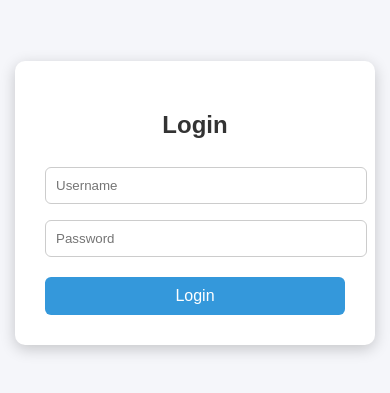
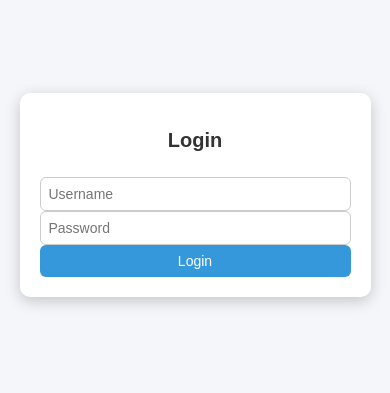
Before and after one commit to sachin-bind99/DataWipeX, a plain HTML site: page myloginpage.html in a window 390 px wide. Shown: the part 227-620 px from the top of the page. Drawn offline with Linux system fonts and the light colour scheme.

Commit message:
Update myloginpage.html

```diff
--- a/myloginpage.html
+++ b/myloginpage.html
@@ -8,34 +8,48 @@
     body {
       font-family: Arial, sans-serif;
       background: #f5f6fa;
-      display: flex;
-      justify-content: center;
-      align-items: center;
+      margin: 0;
+      padding: 0;
+      display: grid;
+      place-items: center; /* centers content both vertically and horizontally */
       height: 100vh;
     }
+
+    .login-container {
+      display: grid;
+      grid-template-columns: 1fr;
+      gap: 20px;
+      width: 90%;
+      max-width: 400px;
+      padding: 20px;
+    }
+
     .login-box {
       background: white;
       padding: 30px;
       border-radius: 10px;
       box-shadow: 0 4px 15px rgba(0,0,0,0.2);
-      width: 300px;
       text-align: center;
+      display: grid;
+      gap: 15px;
     }
+
     .login-box h2 {
-      margin-bottom: 20px;
+      margin-bottom: 10px;
       color: #333;
     }
+
     .login-box input {
       width: 100%;
       padding: 10px;
-      margin: 8px 0;
       border: 1px solid #ccc;
       border-radius: 6px;
+      box-sizing: border-box;
     }
+
     .login-box button {
       width: 100%;
       padding: 10px;
-      margin-top: 12px;
       border: none;
       background: #3498db;
       color: white;
@@ -44,13 +58,28 @@
       cursor: pointer;
       transition: background 0.3s;
     }
+
     .login-box button:hover {
       background: #2980b9;
+    }
+
+    @media (max-width: 500px) {
+      .login-box {
+        padding: 20px;
+      }
+      .login-box h2 {
+        font-size: 20px;
+      }
+      .login-box input, .login-box button {
+        font-size: 14px;
+        padding: 8px;
+      }
     }
   </style>
 </head>
 <body>
 
+  <div class="login-container">
     <div class="login-box">
       <h2>Login</h2>
       <form id="loginForm">
@@ -58,6 +87,7 @@
         <input type="password" id="password" placeholder="Password" required>
         <button type="submit">Login</button>
       </form>
+    </div>
   </div>
 
   <script>
@@ -67,10 +97,9 @@
       let username = document.getElementById("username").value;
       let password = document.getElementById("password").value;
 
-      // For now just check with dummy credentials
+      // Dummy credentials
       if(username === "admin" && password === "1234") {
         alert("✅ Login successful!");
-        // Redirect or show next page
         window.location.href = "home.html";
       } else {
         alert("❌ Invalid username or password");
```
Lines whose indentation alone changed are shown as unchanged.
